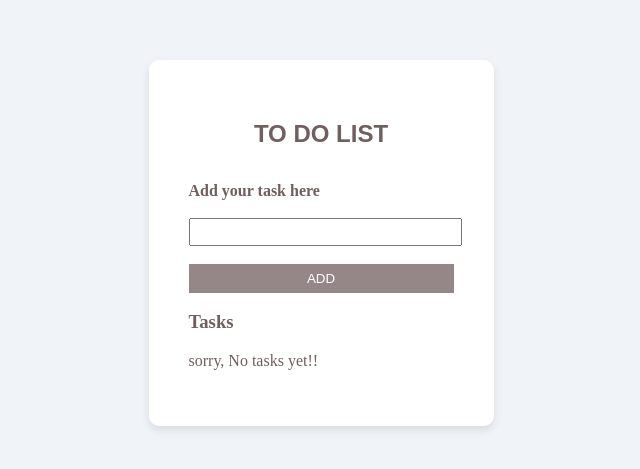
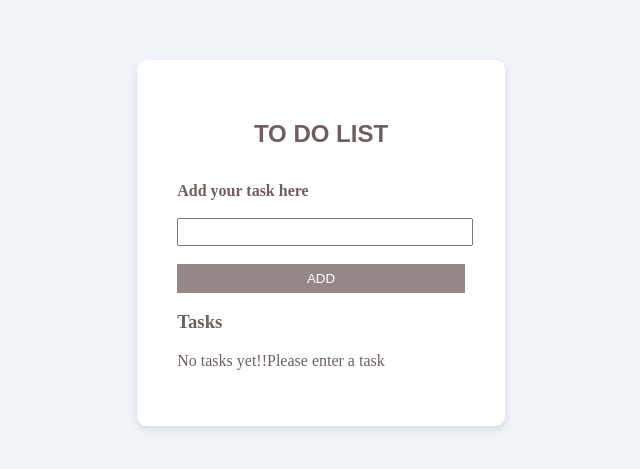
Before and after one commit to krishnapriya-ua/To-do, a React (Create React App) app: page / in a window 1280 px wide. Shown: the part 111-580 px from the top of the page, without its empty margins (359-999 px from the left). Built offline with nearby package versions, Linux system fonts and the light colour scheme.

Commit message:
add tasks

```diff
--- a/src/App.js
+++ b/src/App.js
@@ -75,7 +75,7 @@ export default function App() {
       <h3>Tasks</h3>
 
       {tasks.length === 0 ? (
-        <p>sorry,  No tasks yet!!</p>
+        <p> No tasks yet!!Please enter a task</p>
       ) : (
         tasks.map((taskItem, index) => (
           <div className="task-item" key={index}>
```
